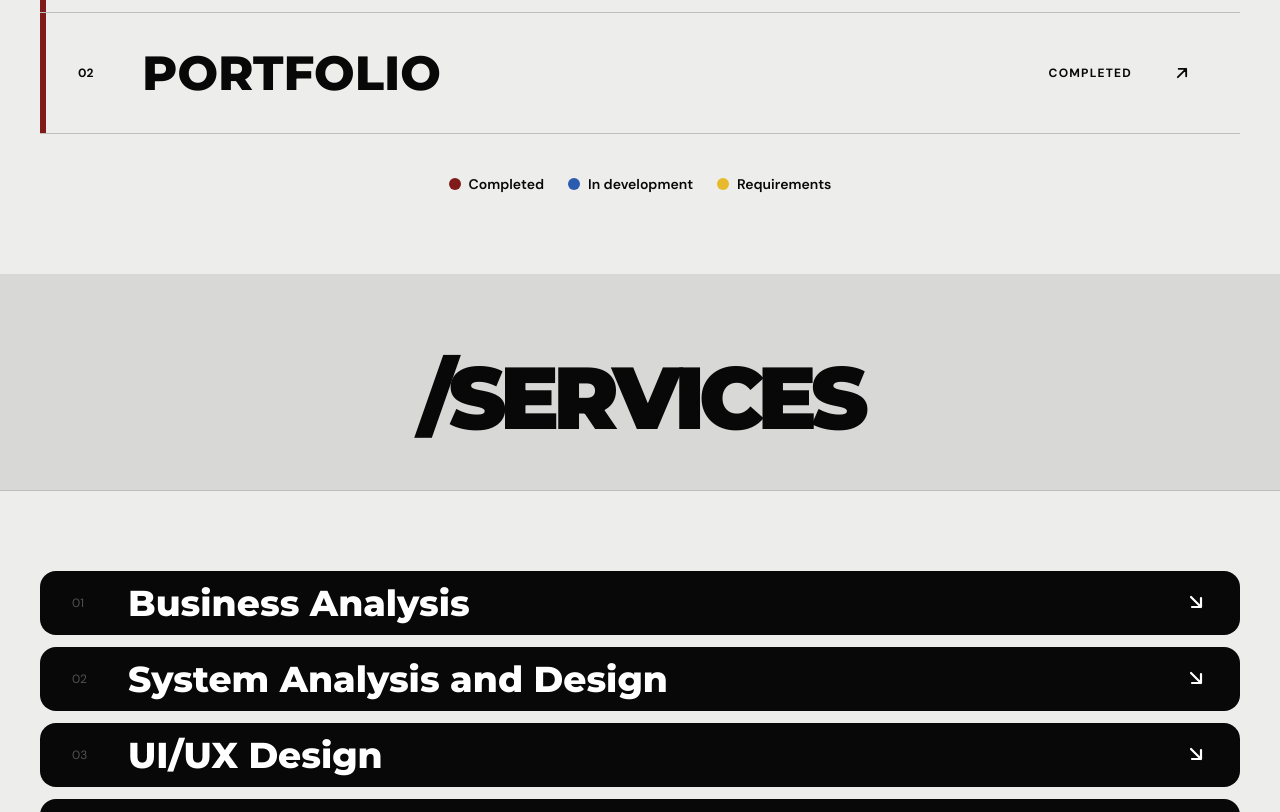
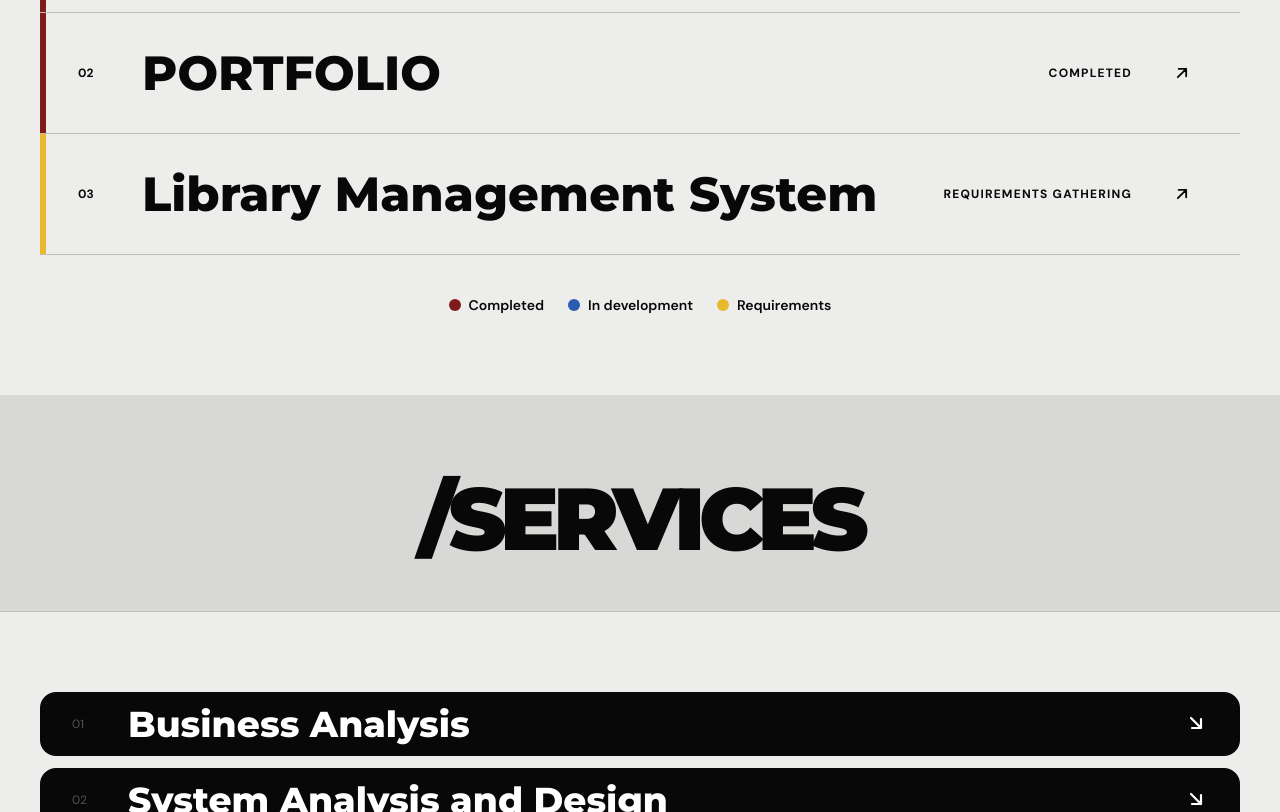
Before and after one commit to jkarsandeepani/rideeka-portfolio, a Next.js app: page / in a window 1280 px wide. Shown: the part 1300-2112 px from the top of the page. Built offline with nearby package versions, Linux system fonts and the light colour scheme.

Commit message:
new project add

```diff
--- a/src/data/content.js
+++ b/src/data/content.js
@@ -22,7 +22,7 @@ export const projects = [
 { name: "MARIDIAN'26", status: "done", type: "Digital development", desc: "Developed the MARIDIAN'26 event website for AIESEC in NSBM, featuring registration workflows, online shop,admin dashboards, and Firebase integration.", tech: ["HTML", "CSS", "JS"], demo: "https://maridian26.vercel.app/" },
   { name: "PORTFOLIO", status: "done", type: "Digital development", desc: "Responsive one-page site showcasing my projects, services and tech stack.", tech: ["Next.js", "React", "TTailwind CSS"], demo: "#" },
   //{ name: "STUDIO OS", status: "progress", type: "Digital development", desc: "Describe this project in one or two lines.", tech: ["Next.js", "Tailwind", "Firebase"], demo: "" },
-  //{ name: "Library Management System", status: "req", type: "Digital development", desc: "Describe this project in one or two lines.", tech: ["Figma", "Jira"], demo: "" },
+  { name: "Library Management System", status: "req", type: "Digital development", desc: "Gathering requirements for a real-world Library Management System.Preparing for development.", tech: ["React","SpringBoot","MySQL"], demo: "" },
 ];
 
 // learning: true shows a "Learning" tag
```
